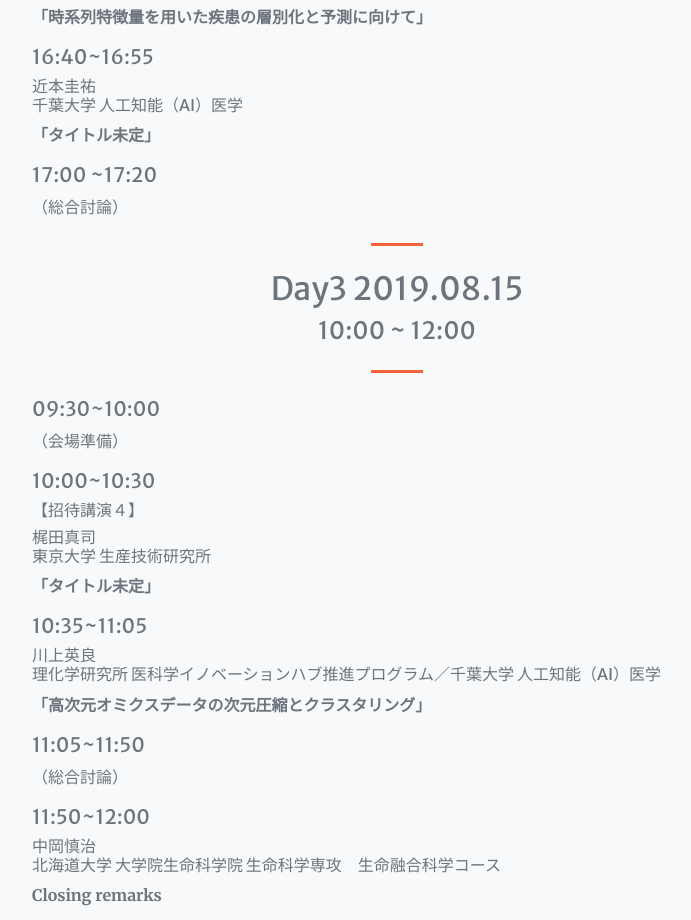
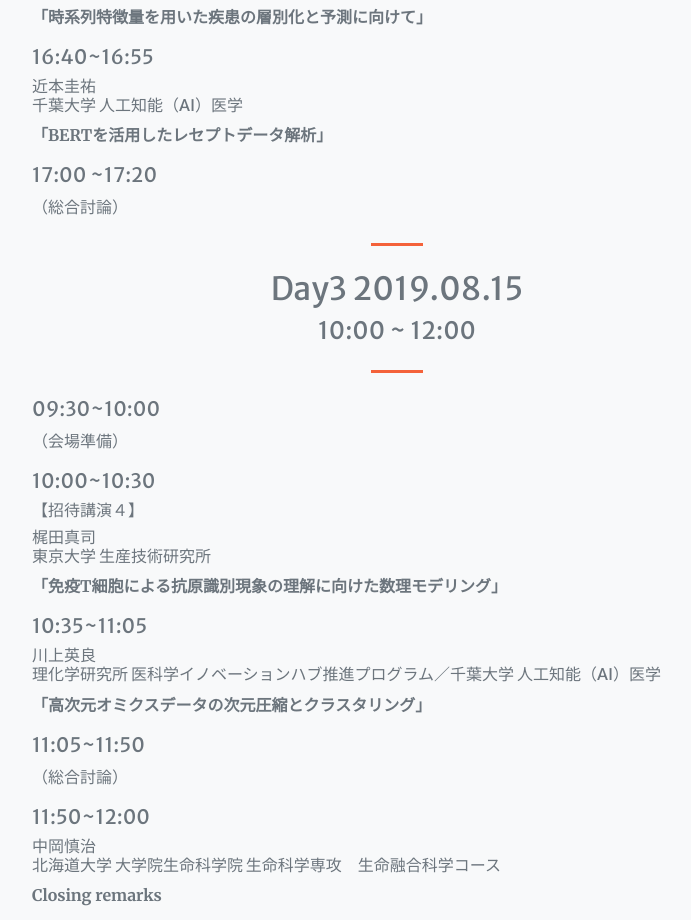
Before and after one commit to mkato-riken/WS-Web, a website with bundled scripts: page program.html in a window 1280 px wide. Shown: the part 2333-3253 px from the top of the page, without its empty margins (243-934 px from the left). Built offline with nearby package versions, Linux system fonts and the light colour scheme.

Commit message:
Add files via upload

```diff
--- a/program.html
+++ b/program.html
@@ -138,7 +138,7 @@
 
 <h5>16:40~16:55</h5>
 <h6>近本圭祐</br>千葉大学 人工知能（AI）医学</h6>
-<b><p>「タイトル未定」</p></b>
+<b><p>「BERTを活用したレセプトデータ解析」</p></b>
 
 <h5>17:00 ~17:20</h5>
 <p>（総合討論）</p>
@@ -154,7 +154,7 @@
 <h5>10:00~10:30</h5>
 <h6>【招待講演４】</h6>
 <h6>梶田真司</br>東京大学 生産技術研究所</h6>
-<b><p>「タイトル未定」</p></b>
+<b><p>「免疫T細胞による抗原識別現象の理解に向けた数理モデリング」</p></b>
 
 <h5>10:35~11:05</h5>
 <h6>川上英良</br>理化学研究所 医科学イノベーションハブ推進プログラム／千葉大学 人工知能（AI）医学</h6>
```
